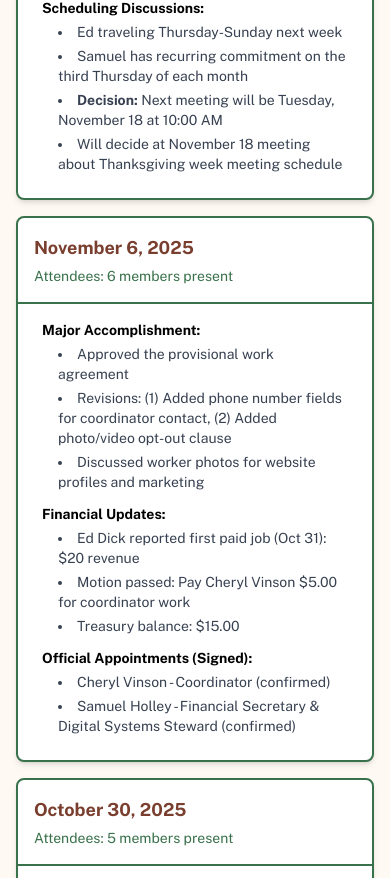
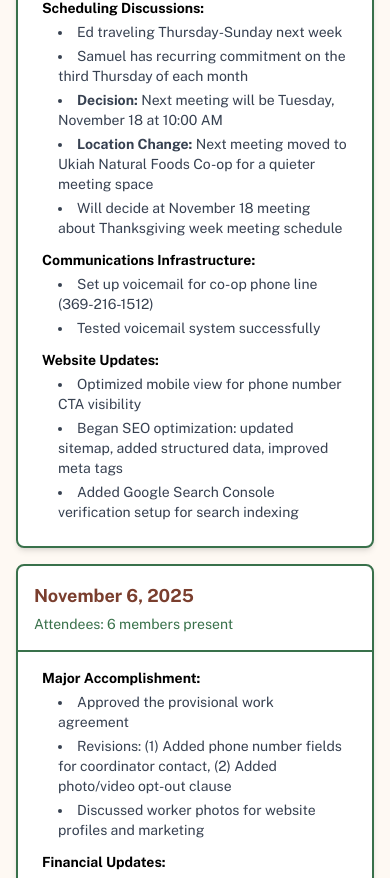
Before and after one commit to samuelmholley1/mendolaborcoop.ukiahumc.org, a Next.js app: page /records in a window 390 px wide. Shown: the part 2071-2949 px from the top of the page. Built offline with nearby package versions, Linux system fonts and the light colour scheme.

Commit message:
Update November 13 meeting minutes with full details
- Added location change: Tuesday 11/18 meeting at Ukiah Natural Foods Co-op
- Documented voicemail setup and testing for co-op phone line
- Added website updates: mobile CTA optimization, SEO improvements, Search Console setup

```diff
--- a/pages/records.tsx
+++ b/pages/records.tsx
@@ -176,7 +176,23 @@ const RecordsPage: React.FC = () => {
                       <li>Ed traveling Thursday-Sunday next week</li>
                       <li>Samuel has recurring commitment on the third Thursday of each month</li>
                       <li><strong>Decision:</strong> Next meeting will be Tuesday, November 18 at 10:00 AM</li>
+                      <li><strong>Location Change:</strong> Next meeting moved to Ukiah Natural Foods Co-op for a quieter meeting space</li>
                       <li>Will decide at November 18 meeting about Thanksgiving week meeting schedule</li>
+                    </ul>
+                  </div>
+                  <div>
+                    <p className="font-bold text-black mb-1">Communications Infrastructure:</p>
+                    <ul className="list-disc list-inside text-gray-700 ml-4 space-y-1">
+                      <li>Set up voicemail for co-op phone line (369-216-1512)</li>
+                      <li>Tested voicemail system successfully</li>
+                    </ul>
+                  </div>
+                  <div>
+                    <p className="font-bold text-black mb-1">Website Updates:</p>
+                    <ul className="list-disc list-inside text-gray-700 ml-4 space-y-1">
+                      <li>Optimized mobile view for phone number CTA visibility</li>
+                      <li>Began SEO optimization: updated sitemap, added structured data, improved meta tags</li>
+                      <li>Added Google Search Console verification setup for search indexing</li>
                     </ul>
                   </div>
                 </div>
```
